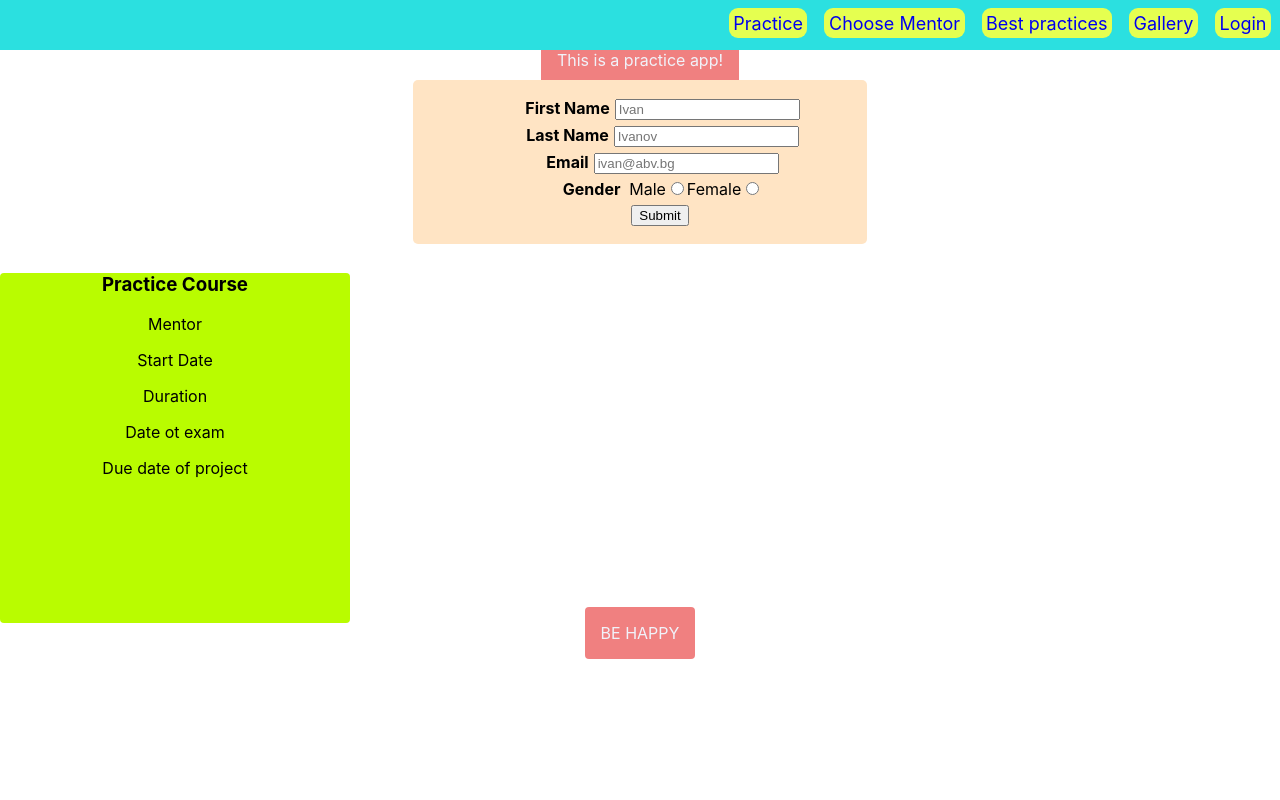
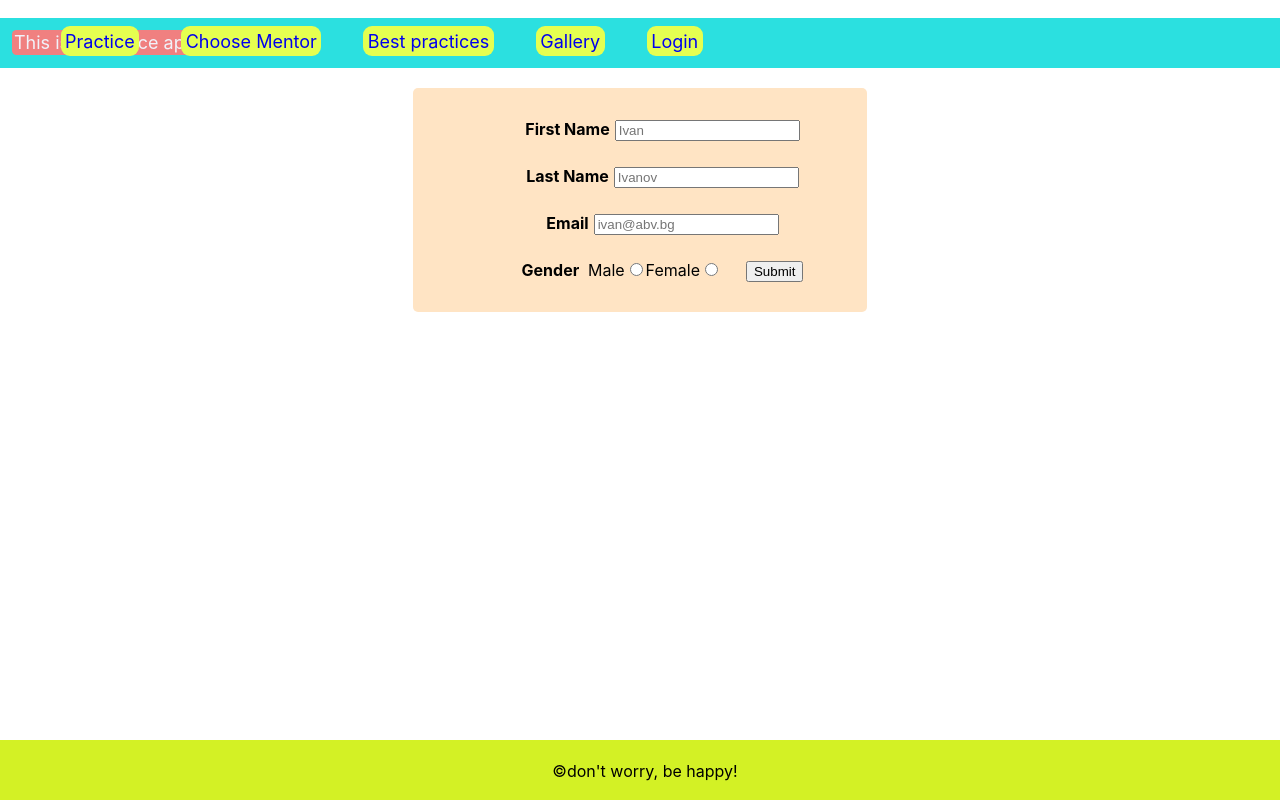
Before and after one commit to AtanasTachev/practice, a React (Create React App) app: page /login in a window 1280 px wide. Built offline with nearby package versions, Linux system fonts and the light colour scheme.

Commit message:
some decoration css

```diff
--- a/src/App.css
+++ b/src/App.css
@@ -47,3 +47,13 @@
   color: rgba(240, 248, 255, 0.952);
   padding: 1em;
 }
+footer {
+  position:absolute;
+  width: 100%;
+  height: 50px;
+  background-color: rgb(211, 241, 37);
+  bottom: 0;
+  color: rgb(0, 0, 0);
+  text-align: center;
+  padding: 5px;
+}
--- a/src/App.js
+++ b/src/App.js
@@ -8,23 +8,16 @@ import Form from './Components/form/Form'
 function App() {
   return (
     <Router>
-
-    <div className="App">
+      <header>
         <Navigation />
-        <p className='btn'>
-         This is a practice app!
-        </p>
-        <Routes>
-          <Route path="/login" element={<Form />}/>
-        </Routes>
-        <Container />
-        <a
-          className="btn"
-          rel="noopener noreferrer"
-          >
-          BE HAPPY
-        </a>
-    </div>
+      </header>
+        <div className="App">
+            <Routes>
+              <Route path="/login" element={<Form />}/>
+              <Route path="/bestPractices" element={<Container />} />
+            </Routes>
+        </div>
+    <footer><p>&copy;don't worry, be happy!</p></footer>
     </Router>
   );
 }
--- a/src/Components/container/container.css
+++ b/src/Components/container/container.css
@@ -1,10 +1,8 @@
 .container {
-    position: inherit;
-    width: 350px;
+    display: inline-block;
+    width: 450px;
     height: 350px;
-    text-align: inherit;
     background-color: rgb(185, 252, 0);
     border-radius: 0.25em;
-    justify-content: inherit;
-    display: inline-flexbox;
+    margin: 20px;
 }
--- a/src/Components/form/form.css
+++ b/src/Components/form/form.css
@@ -4,7 +4,7 @@
     background-color: bisque;
     padding: 2px;
     border-radius: 5px;
-    margin: 10px;
+    margin: 20px;
 }
 ul {
     list-style-type: none;
--- a/src/Components/navigation/Navigation.js
+++ b/src/Components/navigation/Navigation.js
@@ -4,11 +4,26 @@ import { Link } from 'react-router-dom';
 const Navigation = () => {
     return (
         <nav className='nav'>
-            <Link className="navLink" to="/">Practice</Link>
-            <Link className="navLink" to="/chooseMentor">Choose Mentor</Link>
-            <Link className="navLink" to="/bestPractices">Best practices</Link>
-            <Link className="navLink" to="/gallery">Gallery</Link>
-            <Link className="navLink" to="/login">Login</Link>
+            <p className='btn'>
+            This is a practice app!
+            </p>
+            <ul>
+                <li>
+                    <Link className="navLink" to="/">Practice</Link>
+                </li>
+                <li>
+                    <Link className="navLink" to="/chooseMentor">Choose Mentor</Link>
+                </li>
+                <li>
+                    <Link className="navLink" to="/bestPractices">Best practices</Link>
+                </li>
+                <li>
+                    <Link className="navLink" to="/gallery">Gallery</Link>
+                </li>
+                <li>
+                    <Link className="navLink" to="/login">Login</Link>
+                </li>
+            </ul>
         </nav>
     )
 }
--- a/src/Components/navigation/navigation.css
+++ b/src/Components/navigation/navigation.css
@@ -21,5 +21,15 @@
     text-decoration: none;
     margin-inline-end: 0.5em;
     padding: 0.25em;
+}
+li {
+    padding: 7.5px;
     display: inline-block;
 }
+.btn{
+    position: absolute;
+    left: 10px;
+    padding: 2px;
+    margin: 2px;
+    top: 10px;
+}
```
